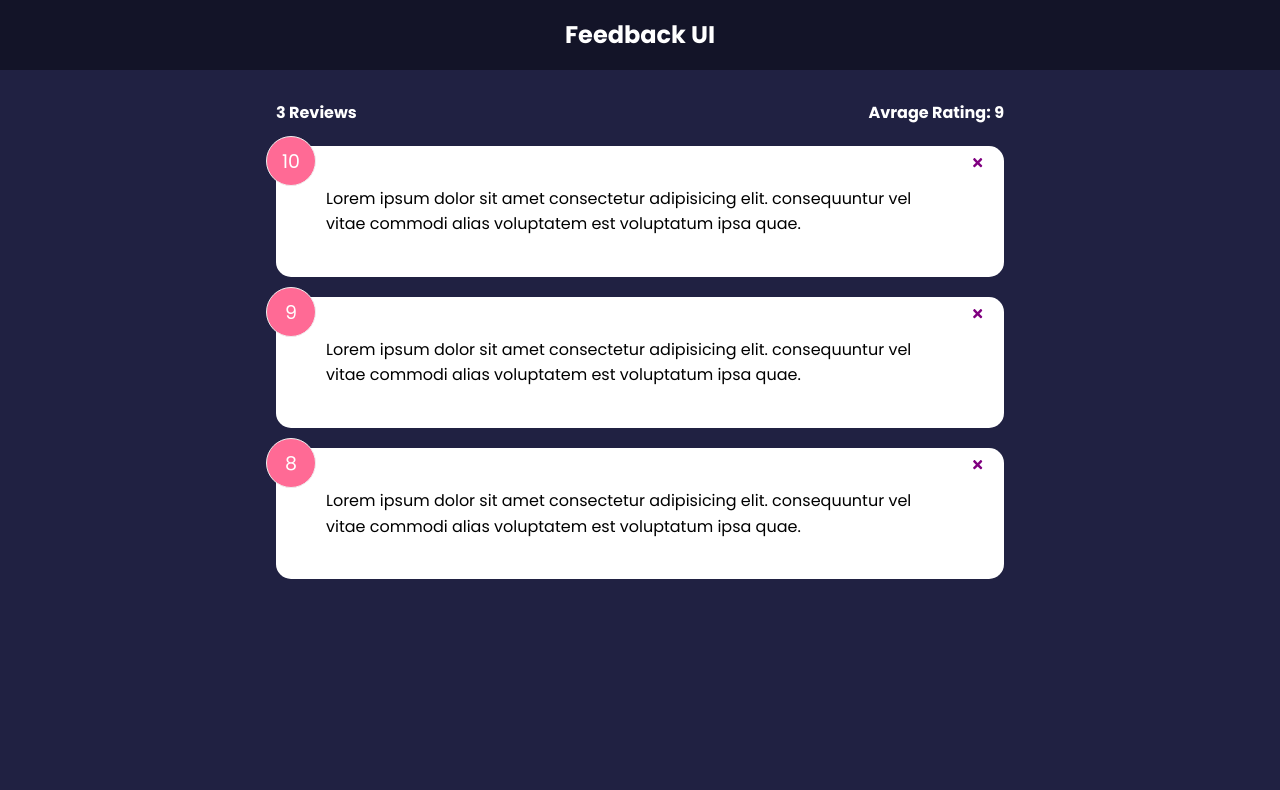
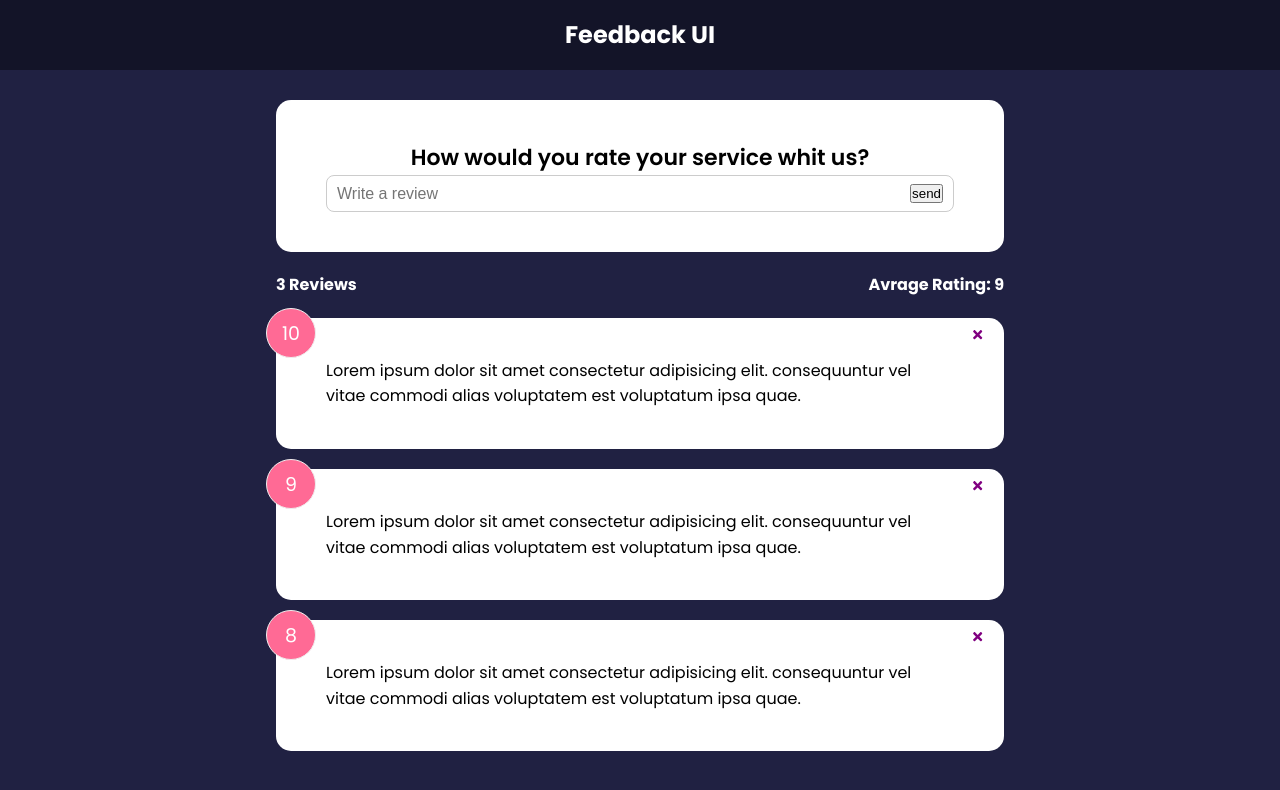
Before and after one commit to iel-mach/feedback, a React (Create React App) app: page / in a window 1280 px wide. Shown: the top 790 px of the page. Built offline with nearby package versions, Linux system fonts and the light colour scheme.

Commit message:
add FeedbackForm

```diff
--- a/src/App.js
+++ b/src/App.js
@@ -4,6 +4,7 @@
 import FeedbackStats from "./components/FeedbackStats";
 import { useState } from "react";
 import FeedbackData from "./data/FeedbackData";
+import FeedbackForm from "./components/FeedbackForm";
 
 const App = () => {
   const [feedback, setFeedback] = useState(FeedbackData);
@@ -17,6 +18,7 @@
     <>
       <Header />
       <div className="container">
+        <FeedbackForm />
         <FeedbackStats feedback={feedback} />
         <FeedbackList feedback={feedback} handlDelete={deleteFeedback} />
       </div>
--- /dev/null
+++ b/src/components/FeedbackForm.jsx
@@ -0,0 +1,23 @@
+import { useState } from "react";
+import Card from "../shared/Card";
+
+function FeedbackForm() {
+    const [text, setText] = useState('');
+    const handleTextChange = (e) => {
+        setText(e.target.value);
+    }
+  return (
+    <Card>
+      <form>
+        <h2>How would you rate your service whit us?</h2>
+        <div className="input-group">
+            <input onChange={handleTextChange} type="text" placeholder="Write a review" value={text}/>
+            <button type="submit">send</button>
+
+        </div>
+      </form>
+    </Card>
+  );
+}
+
+export default FeedbackForm;
```
